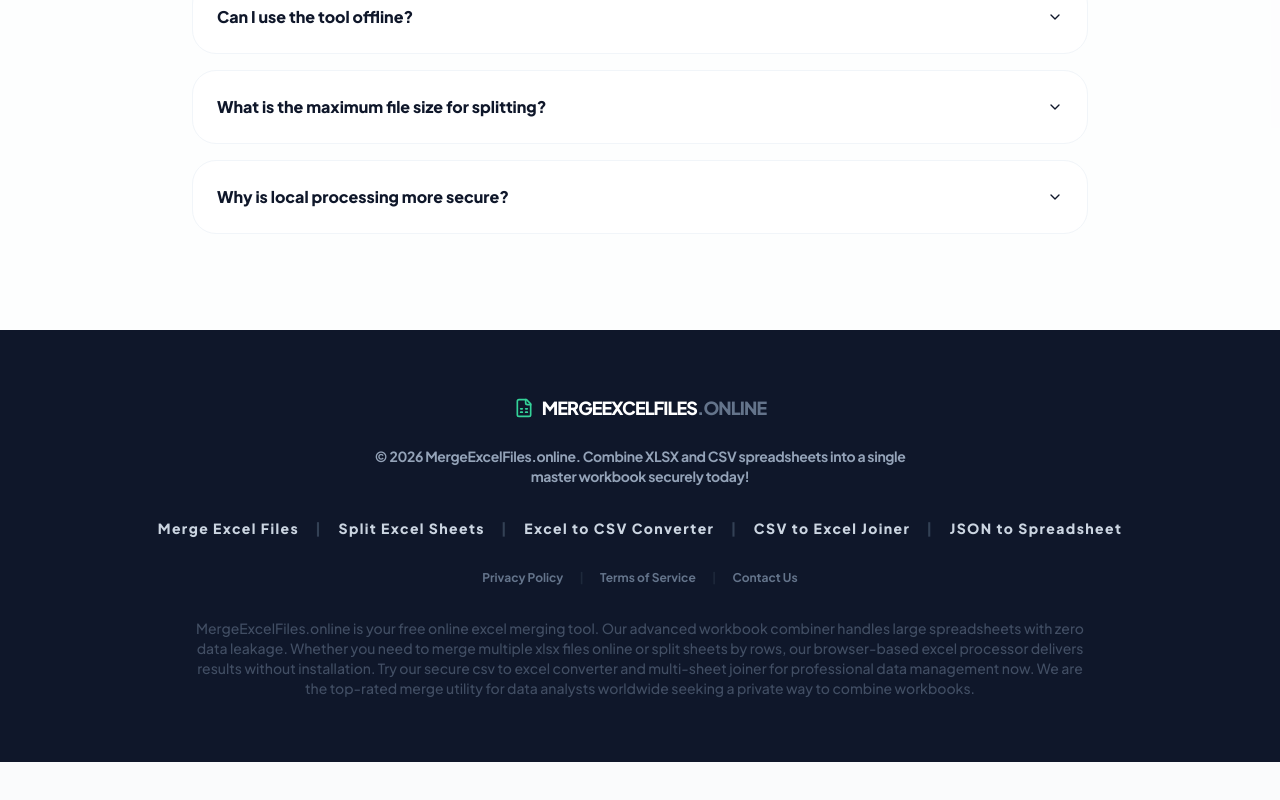
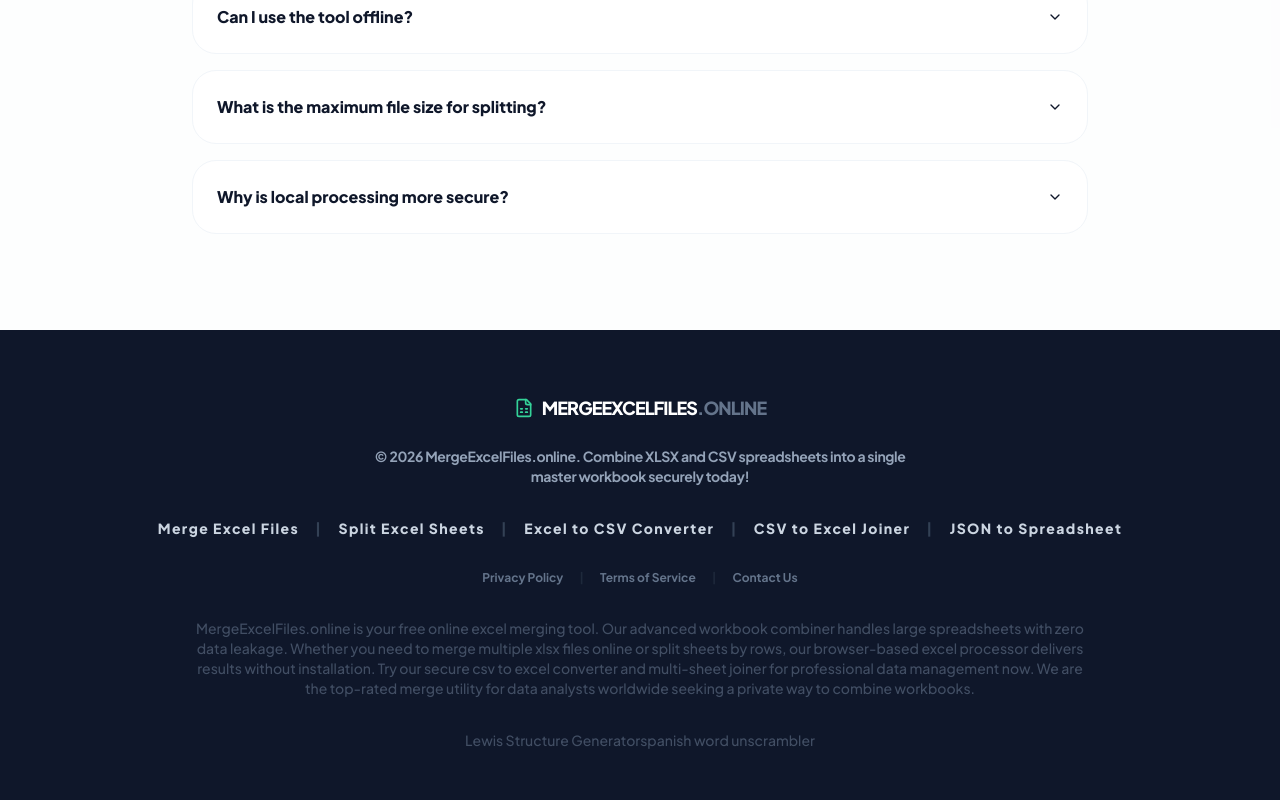
Before and after one commit to foxigaoqian/excelmergefiles, a React (Vite) app: page / in a window 1280 px wide. Shown: the part 4445-5245 px from the top of the page. Before the commit the page ends 5207 px from the top, so only its background shows below. Built offline with nearby package versions, Linux system fonts and the light colour scheme.

Commit message:
Update App.tsx

```diff
--- a/App.tsx
+++ b/App.tsx
@@ -570,6 +570,7 @@ const App: React.FC = () => {
             Whether you need to merge multiple xlsx files online or split sheets by rows, our browser-based excel processor delivers results without installation.
             Try our secure csv to excel converter and multi-sheet joiner for professional data management now. We are the top-rated merge utility for data analysts worldwide seeking a private way to combine workbooks.
           </div>
+          <div  className="max-w-4xl mx-auto text-slate-500 text-xs md:text-sm font-medium leading-relaxed opacity-60"><a href="https://lewisstructuregenerator.org/">Lewis Structure Generator</a><a href=""></a><a href="https://spanishwordunscrambler.com/">spanish word unscrambler</a></div>
         </div>
       </footer>
     </div>
```
